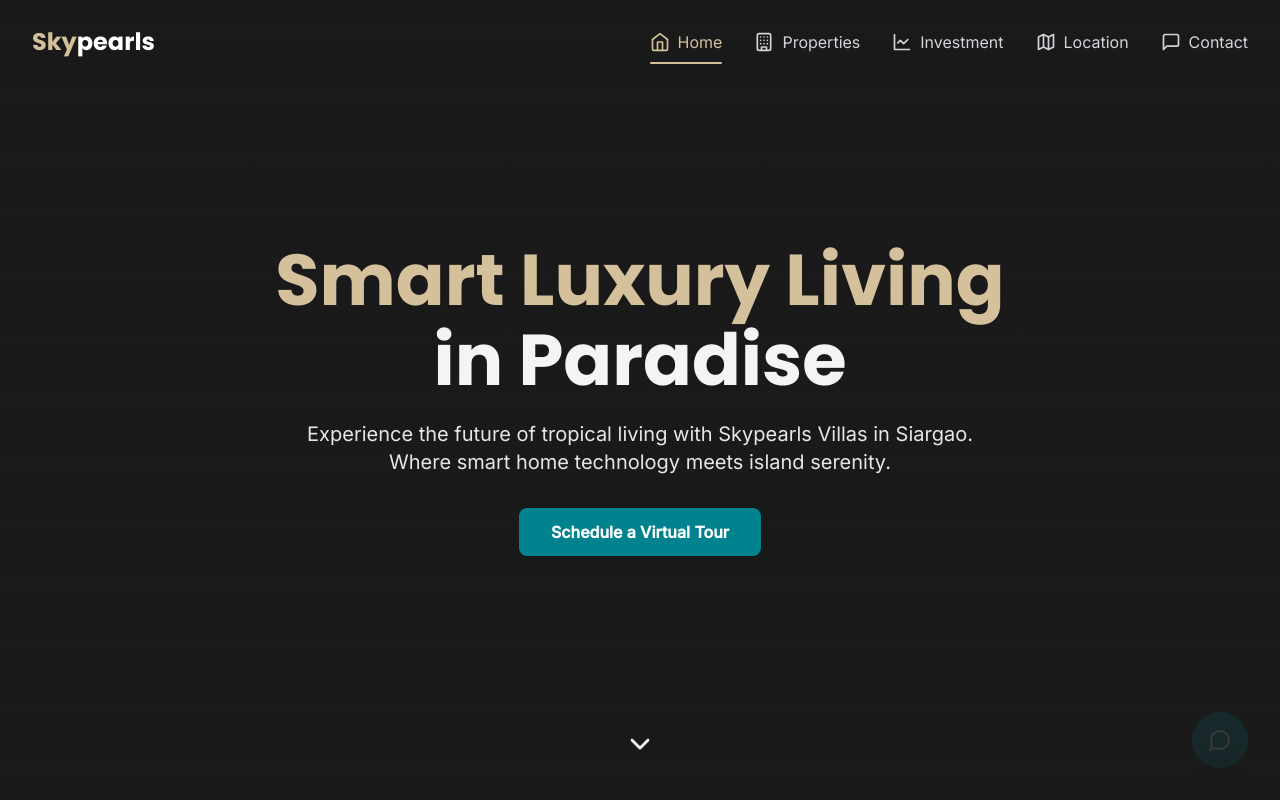
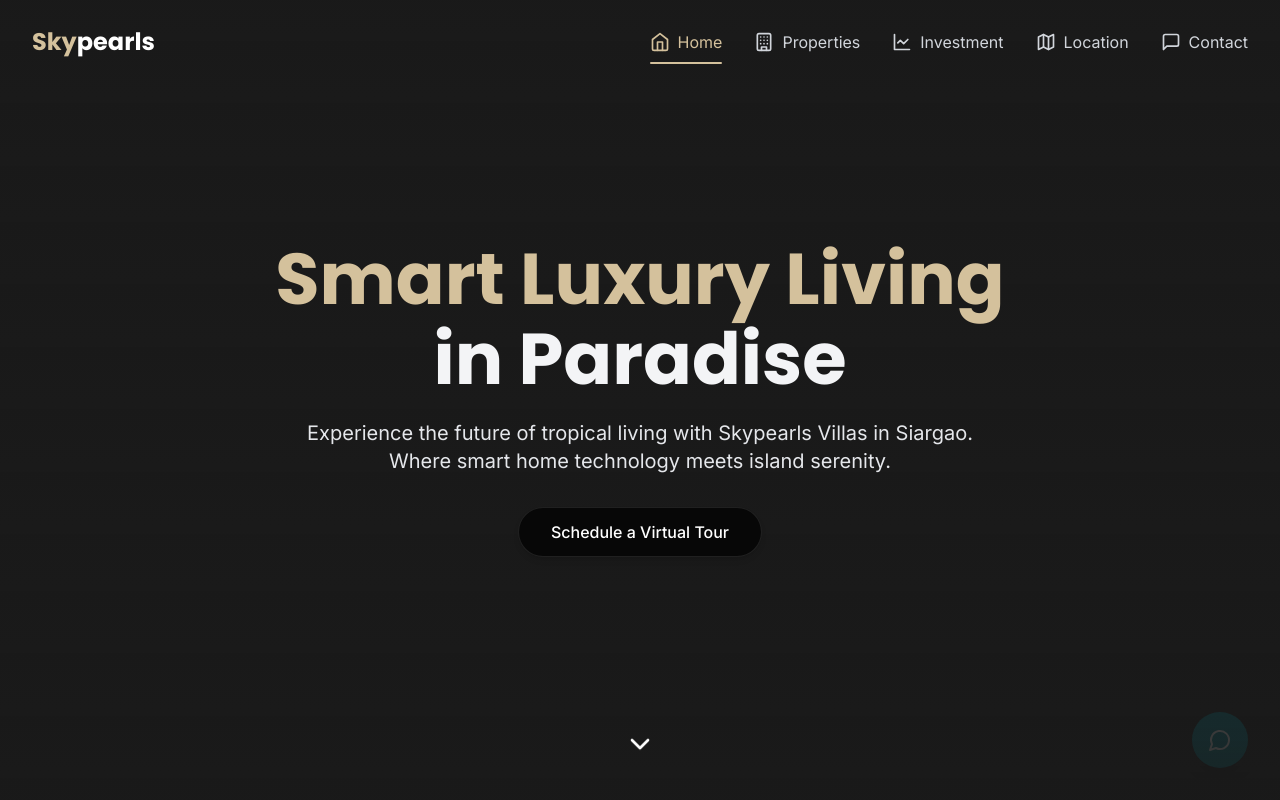
Before and after one commit to Ivanxdigital/skypearls-villas, a React (Vite) app: page / in a window 1280 px wide. Shown: the top 800 px of the page. Built offline with nearby package versions, Linux system fonts and the light colour scheme.

Commit message:
Improve CTA button with modern transparent design and shadow effects

```diff
--- a/src/components/Hero.tsx
+++ b/src/components/Hero.tsx
@@ -95,7 +95,7 @@ export const Hero = () => {
           Where smart home technology meets island serenity.
         </p>
 
-        <button className="btn-primary w-full sm:w-auto">
+        <button className="bg-black/70 text-white px-8 py-3 rounded-full font-medium transition-all duration-300 hover:bg-black/90 hover:shadow-xl shadow-md backdrop-blur-sm border border-white/10 w-full sm:w-auto">
           Schedule a Virtual Tour
         </button>
 
```
